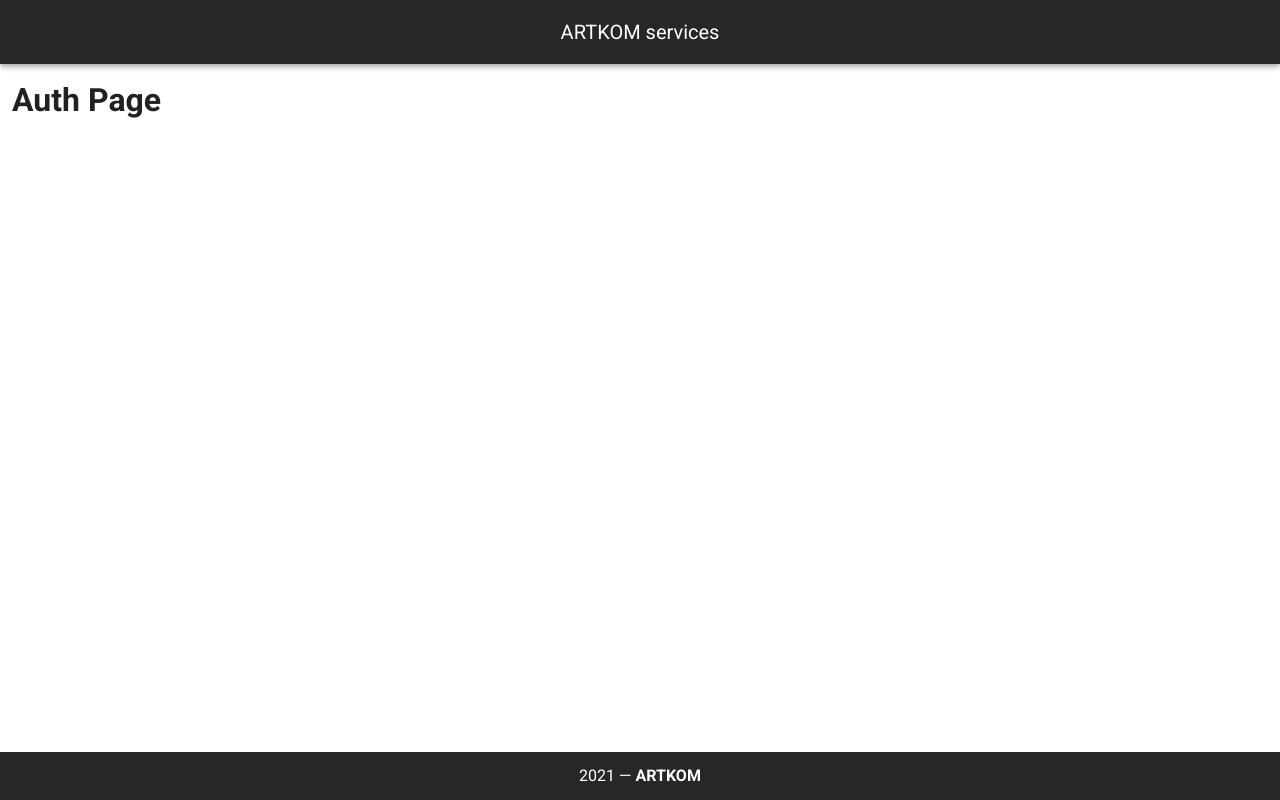
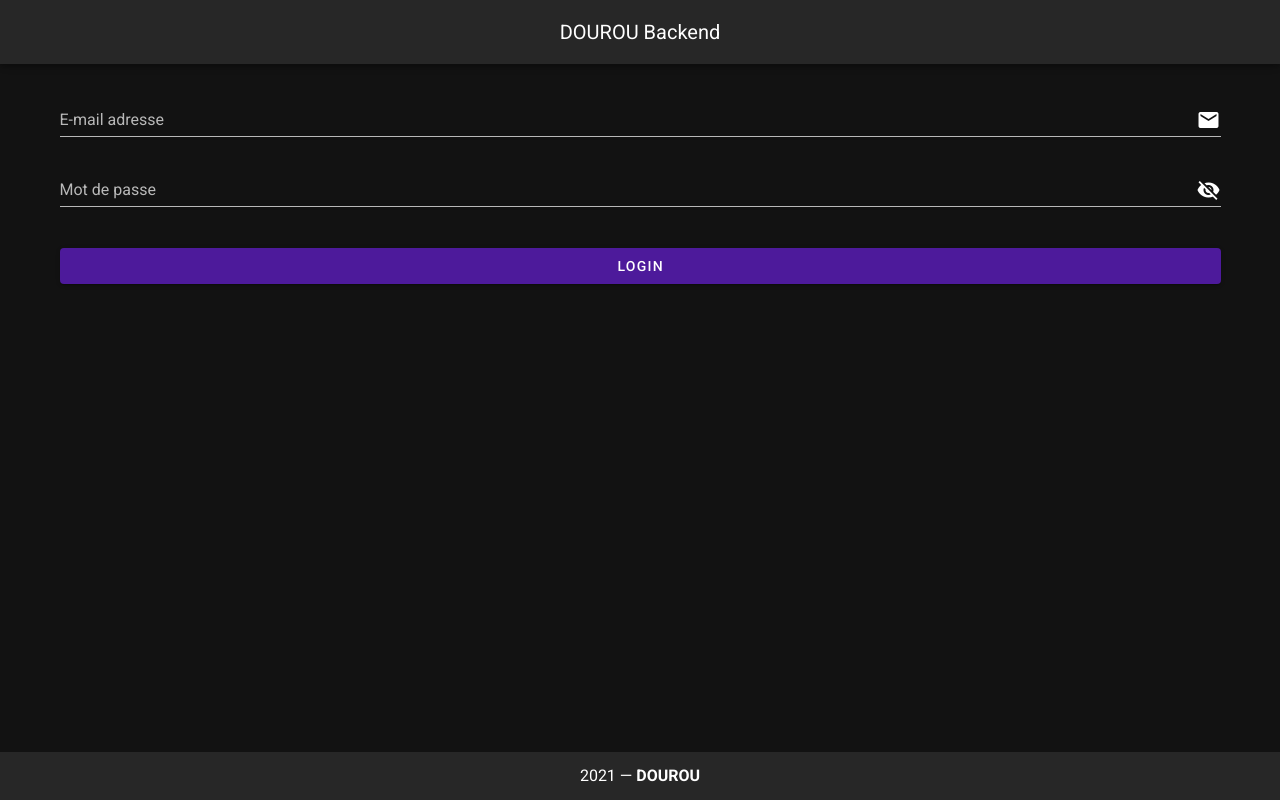
Before and after one commit to dourou-tn/dourou-backend, a Vue app: page /auth in a window 1280 px wide. Built offline with nearby package versions, Linux system fonts and the light colour scheme.

Commit message:
Set layouts

```diff
--- a/src/layouts/Default.vue
+++ b/src/layouts/Default.vue
@@ -2,7 +2,7 @@
   <v-app>
     <v-app-bar app dark>
       <v-spacer></v-spacer>
-      <v-toolbar-title>ARTKOM services</v-toolbar-title>
+      <v-toolbar-title>DOUROU Backend</v-toolbar-title>
       <v-spacer></v-spacer>
     </v-app-bar>
 
@@ -20,7 +20,7 @@
         class="text-center"
         cols="12"
       >
-        {{ new Date().getFullYear() }} — <strong>ARTKOM</strong>
+        {{ new Date().getFullYear() }} — <strong>DOUROU</strong>
       </v-col>
     </v-footer>
   </v-app>
--- a/src/plugins/vuetify.js
+++ b/src/plugins/vuetify.js
@@ -4,4 +4,15 @@ import Vuetify from 'vuetify/lib/framework';
 Vue.use(Vuetify);
 
 export default new Vuetify({
+  theme: {
+    dark: true,
+    themes: {
+      light: {
+        primary: '#4d1a9b',
+      },
+      dark: {
+        primary: '#4d1a9b',
+      }
+    }
+  },
 });
--- a/src/store/auth.js
+++ b/src/store/auth.js
@@ -1,21 +1,74 @@
+// import Axios from '../service/api'
+
 export default {
   namespaced: true,
 
-  state: () => ({
+  state: {
     isLogged: false,
-  }),
+    user: {},
+    token: null,
+  },
 
   getters: {
-    isLogged: state => state.isLogged,
+    isLogged: (state) => state.isLogged,
+    getUser: (state) => state.user,
+    getToken: (state) => state.token,
   },
 
   mutations: {
+    SET_AUTHENTICATED(state, payload) {
+      // state.authenticated = payload.authenticated
+      // state.token_type = payload.token_type
+      // state.token = payload.token
+      // state.user = payload.user
+    },
 
+    // LOGOUT_USER(state) {
+    //   state.authenticated = false
+    //   state.token_type = null
+    //   state.token = null
+    //   state.user = null
+    // },
+
+    // ME(state, user) {
+    //   state.user = user
+    // },
   },
 
   actions: {
+    async login({ commit }, credentials) {
+      await Axios.get('/sanctum/csrf-cookie')
+      const res = await Axios.post('/api/login', credentials)
+      if (res) {
+        const { token_type, access_token, user } = res.data
+        commit('SET_AUTHENTICATED', { token_type, token: access_token, user, authenticated: true })
+        return res
+      }
+    },
 
-  },
+    async logout({ commit, rootGetters }) {
+      try {
+        const user = rootGetters['auth/getUser']
+        const res = await Axios.post('/api/logout', user)
+        if (res) {
+          commit('LOGOUT_USER')
+          return res
+        }
+      } catch (err) {
+        throw new Error(err)
+      }
+    },
 
+    async me({ commit }) {
+      try {
+        const res = await Axios.post('/api/me')
+        if (res) {
+          commit('ME', res.data)
+        }
+      } catch (err) {
+        throw new Error(err)
+      }
+    },
 
-};
+  }
+}
--- a/src/views/Auth.vue
+++ b/src/views/Auth.vue
@@ -1,9 +1,87 @@
 <template>
-  <h1>Auth Page</h1>
+  <v-container>
+    <v-row class="text-center">
+      <v-col cols="12">
+        <v-form v-model="valid" ref="form" >
+          <v-row>
+            <v-col>
+              <v-text-field
+                label="E-mail adresse"
+                v-model="user.email"
+                append-icon="mdi-email"
+                :rules="emailRules"
+                required
+              ></v-text-field>
+            </v-col>
+          </v-row>
+          <v-text-field
+            label="Mot de passe"
+            v-model="user.password"
+            min="8"
+            append-icon="mdi-eye-off"
+            type="password"
+            :rules="passwordRules"
+            required
+          ></v-text-field>
+          <v-layout>
+            <v-btn
+              @click="login"
+              class="primary mt-5"
+              :style="{ width: '100%' }"
+            >
+              Login
+            </v-btn>
+          </v-layout>
+        </v-form>
+      </v-col>
+    </v-row>
+  </v-container>
 </template>
 
 <script>
-  export default {
-    name: 'AuthPage',
+
+export default {
+  name: 'AuthPage',
+
+  data: () => ({
+    valid: false,
+    loading: false,
+    user: { email: '', password: '' },
+    errors: [],
+    invalidForm: true,
+    emailRules: [
+      (v) => !!v || 'Le mail est obligatoire',
+      /* eslint-disable no-useless-escape */
+      (v) => /^\w+([\.-]?\w+)*@\w+([\.-]?\w+)*(\.\w{2,3})+$/.test(v) || 'E-mail pas valide'
+    ],
+    passwordRules: [
+      (v) => !!v || 'Mot de passe obligatoire',
+    ],
+  }),
+  watch: {
+    user: {
+      deep: true,
+      immediate: true,
+      handler (nv) {
+        const { email, password } = nv
+        this.errors = []
+        this.invalidForm = true
+        if (email.length !== 0 && password.length !== 0) {
+          this.invalidForm = false
+        }
+      }
+    }
+  },
+  methods: {
+    async login () {
+      this.$refs.form.validate()
+      if (!this.valid) return
+      const credentials = { email: this.user.email, password: this.user.password };
+      const res = await this.$store.dispatch('auth/login', credentials);
+      if (res) {
+        this.$router.push({ name: 'HomePage' })
+      }
+    }
   }
+}
 </script>
```
